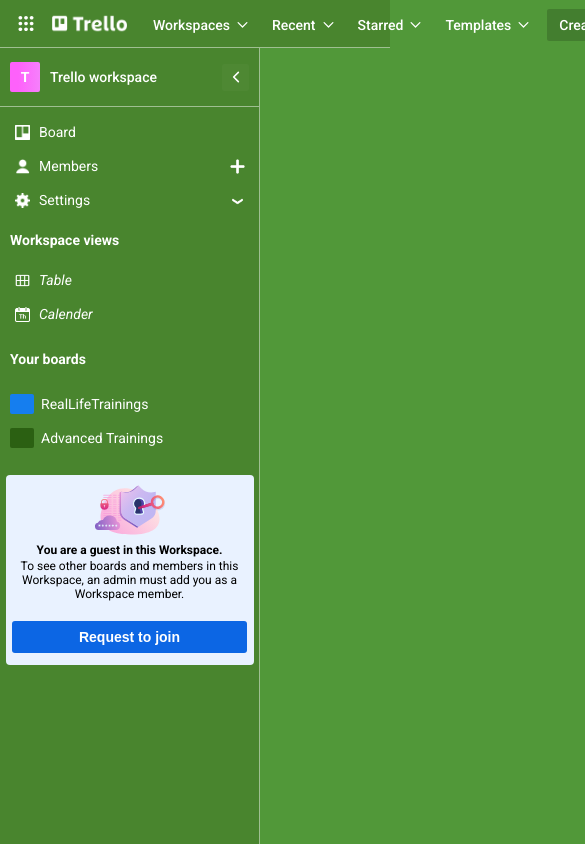
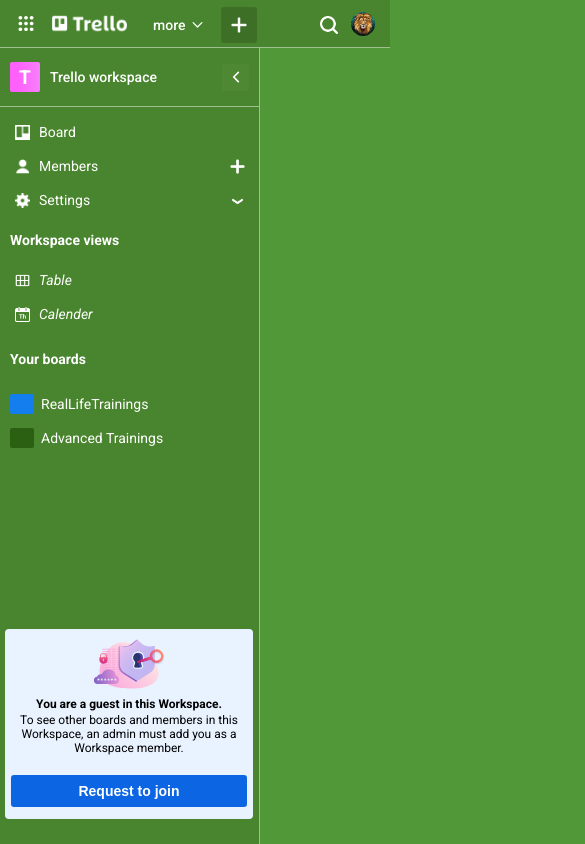
Before and after one commit to eric4477/clone-trello-home-page, a plain HTML site: page index.html in a window 390 px wide. Shown: the top 844 px of the page, 585 px wide, since content can reach past the window. Drawn offline with Linux system fonts and the light colour scheme.

Commit message:
added media and fixed some styles

```diff
--- a/index.html
+++ b/index.html
@@ -14,6 +14,7 @@
     <link rel="stylesheet" href="styles/style.css" />
     <link rel="stylesheet" href="styles/header.css" />
     <link rel="stylesheet" href="styles/sidebar.css" />
+    <link rel="stylesheet" href="styles/media.css" />
   </head>
   <body>
     <header>
@@ -26,32 +27,41 @@
             <img src="images/trello_logo.png" alt="logo" />
           </div>
           <div class="nav-buttons">
-            <button class="hover">
+            <button class="workspaces hover">
               <span>Workspaces</span
               ><span class="icon">
                 <img src="images/chevron-down-svgrepo-com.svg" alt="chevron"
               /></span>
             </button>
-            <button class="hover">
+            <button class="recent hover">
               <span>Recent</span
               ><span class="icon">
                 <img src="images/chevron-down-svgrepo-com.svg" alt="chevron"
               /></span>
             </button>
-            <button class="hover">
+            <button class="starred hover">
               <span>Starred</span
               ><span class="icon">
                 <img src="images/chevron-down-svgrepo-com.svg" alt="chevron"
               /></span>
             </button>
-            <button class="hover">
+            <button class="templates hover">
               <span>Templates</span
               ><span class="icon">
                 <img src="images/chevron-down-svgrepo-com.svg" alt="chevron"
               /></span>
             </button>
-            <button class="hover">
+            <button class="more hover">
+              <span>more</span
+              ><span class="icon">
+                <img src="images/chevron-down-svgrepo-com.svg" alt="chevron"
+              /></span>
+            </button>
+            <button class="create hover">
               <span>Create</span>
+            </button>
+            <button class="add-btn">
+              <img src="images/plus.png" alt="plus" />
             </button>
           </div>
         </div>
@@ -59,18 +69,21 @@
           <div class="input-container">
             <input type="text" placeholder="Search" />
           </div>
-          <div class="notif-btn hover flex-center">
+          <button class="search-btn hover flex-center">
+            <img class="filter" src="images/search-input.png" alt="search" />
+          </button>
+          <button class="notif-btn hover flex-center">
             <img
               src="images/notifications-svgrepo-com.svg"
               alt="notifications"
             />
-          </div>
-          <div class="info-btn hover flex-center">
+          </button>
+          <button class="info-btn hover flex-center">
             <img
               src="images/question-mark-circled-svgrepo-com.svg"
               alt="info"
             />
-          </div>
+          </button>
           <div class="account hover flex-center">
             <img src="images/account.jpg" alt="account" />
           </div>
@@ -81,7 +94,7 @@
       <div class="sidebar">
         <div class="sidebar-header">
           <div class="sidebar-title">
-            <div class="workspace-logo"><span>T</span></div>
+            <div class="workspace-logo">T</div>
             <h4>Trello workspace</h4>
           </div>
           <div class="sidebar-icon">
@@ -183,7 +196,7 @@
             </div>
           </div>
         </div>
-        <div class="sidebar-footer flex-center">
+        <div class="sidebar-footer">
           <div class="card">
             <div class="card-header flex-center">
               <img src="images/request.svg" alt="workspace" />
--- a/styles/header.css
+++ b/styles/header.css
@@ -66,13 +66,29 @@ nav {
   width: 15px;
 }
 
-.nav-buttons > button:last-child {
+.nav-buttons .create {
   background-color: var(--black);
   padding: 8px 12px;
   transition: 0.3s;
 }
 
-.nav-buttons > button:last-child:hover {
+.nav-buttons .more {
+  display: none;
+}
+.nav-buttons .add-btn {
+  background-color: var(--black);
+  border-radius: 3px;
+  display: none !important;
+  padding: 10px 10px !important;
+  transition: 0.3s;
+}
+.nav-buttons .add-btn img {
+  width: 16px;
+  height: 16px;
+}
+
+.nav-buttons .add-btn:hover,
+.nav-buttons .create:hover {
   background-color: var(--veryDarkGreen);
 }
 
@@ -144,7 +160,8 @@ nav {
   transform: rotate(45deg);
 }
 
-.info-btn {
+.info-btn,
+.search-btn {
   margin-top: 0.2rem;
   width: 32px;
   height: 32px;
@@ -153,6 +170,13 @@ nav {
 
 .info-btn img {
   width: 20px;
+}
+
+.search-btn {
+  display: none;
+}
+.search-btn img {
+  width: 18px;
 }
 
 .account {
--- /dev/null
+++ b/styles/media.css
@@ -0,0 +1,48 @@
+@media screen and (max-width: 1280px) {
+  .nav-buttons .create {
+    display: none;
+  }
+  .nav-buttons .templates {
+    display: none;
+  }
+
+  .nav-buttons .more {
+    display: flex;
+  }
+  .nav-buttons .add-btn {
+    display: flex !important;
+  }
+}
+
+@media screen and (max-width: 1160px) {
+  .nav-buttons .starred {
+    display: none;
+  }
+}
+@media screen and (max-width: 1040px) {
+  .nav-buttons .recent {
+    display: none;
+  }
+}
+@media screen and (max-width: 900px) {
+  .nav-buttons .workspaces {
+    display: none;
+  }
+}
+@media screen and (max-width: 790px) {
+  .input-container {
+    display: none;
+  }
+  .search-btn {
+    display: flex;
+  }
+}
+
+@media screen and (max-width: 500px) {
+  .notif-btn {
+    display: none;
+  }
+  .info-btn {
+    display: none;
+  }
+}
--- a/styles/sidebar.css
+++ b/styles/sidebar.css
@@ -4,6 +4,7 @@
   color: #ffffff;
   font-family: "Roboto", sans-serif;
   border-right: 1px solid var(--border);
+  position: relative;
 }
 
 .sidebar-header {
@@ -134,7 +135,9 @@
   transform: scale(1.2);
 }
 .sidebar-footer {
-  margin-top: 20px;
+  position: absolute;
+  bottom: 25px;
+  left: 5px;
 }
 
 .card {
--- a/styles/style.css
+++ b/styles/style.css
@@ -57,6 +57,10 @@ body {
   height: 100vh;
   background-color: var(--mediumGreen);
 }
+button {
+  background: none;
+  border: none;
+}
 
 .hero {
   display: flex;
```
Also changed, not shown: images/search-input.png (added).
